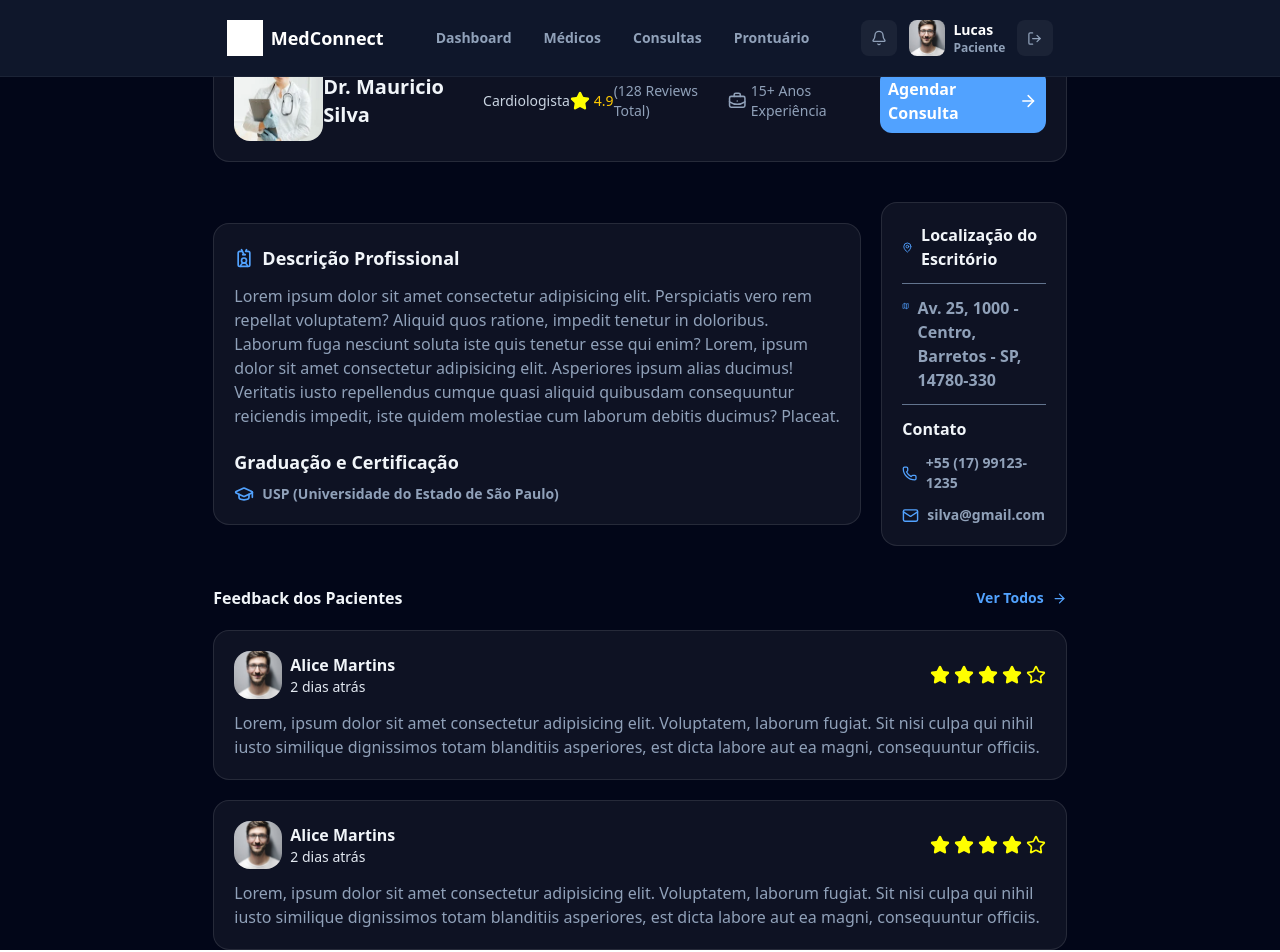
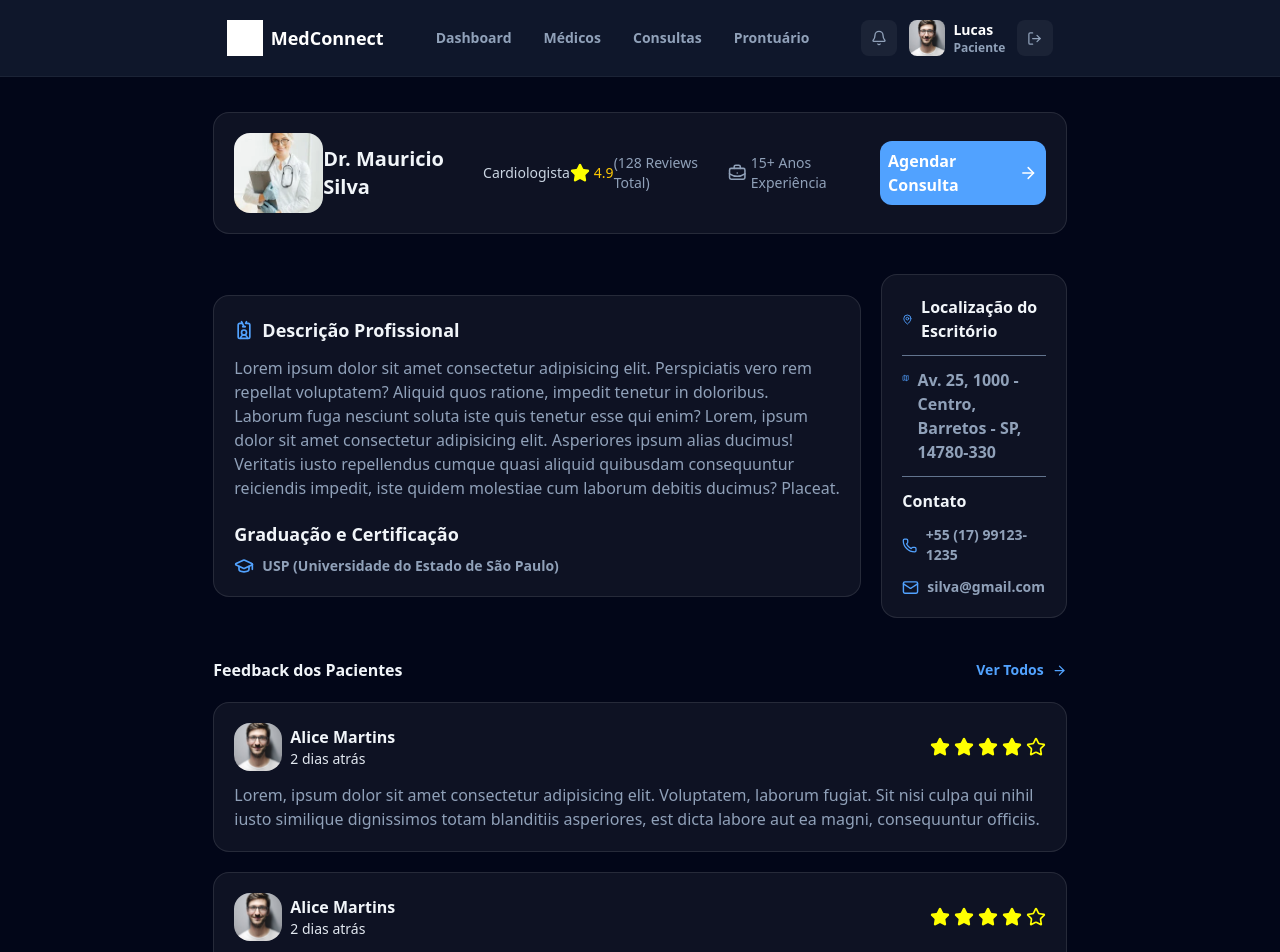
Before and after one commit to MatheusMartinsDeveloper/MedConnect, a Next.js app: page /user/patient/doctors/doctor in a window 1280 px wide. Shown: the top 952 px of the page. Built offline with nearby package versions, Linux system fonts and the light colour scheme; grey boxes are pictures that could not be loaded.

Commit message:
style: Change de space for adjust the view for the component

```diff
--- a/app/components/patient/doctors/details/SectionPatientsReviews.tsx
+++ b/app/components/patient/doctors/details/SectionPatientsReviews.tsx
@@ -4,7 +4,7 @@ import { ArrowRight } from "lucide-react";
 
 export default function SectionPatientsReviews() {
     return (
-        <section className="flex flex-col justify-center gap-5 w-2/3">
+        <section className="flex flex-col justify-center gap-5 w-2/3 pb-10">
             <div className="flex justify-between items-center w-full">
                 <h2 className="text-slate-100 text-base font-poppins font-bold">Feedback dos Pacientes</h2>
                 <Link
--- a/app/user/patient/doctors/doctor/page.tsx
+++ b/app/user/patient/doctors/doctor/page.tsx
@@ -4,7 +4,7 @@ import SectionPatientsReviews from "@/app/components/patient/doctors/details/Sec
 
 export default function Doctor() {
     return (
-        <main className="flex flex-col justify-center items-center gap-10 w-full pt-10">
+        <main className="flex flex-col justify-center items-center gap-10 w-full pt-28">
             <CardDoctorInfo />
             <SectionDescriptionOffice />
             <SectionPatientsReviews />
```
